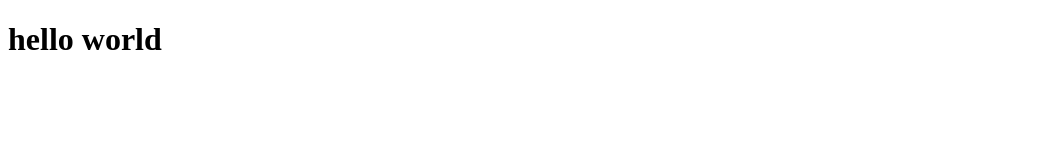
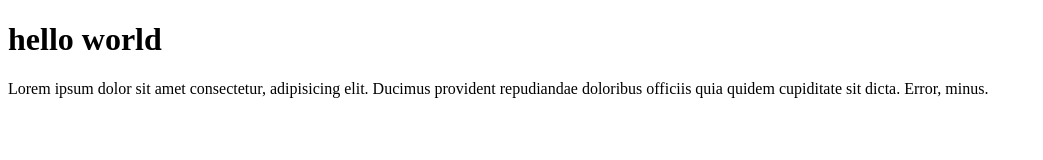
Before and after one commit to adovg/test-rep, a plain HTML site: page index.html in a window 1280 px wide. Shown: the whole page, without its empty margins (0-1043 px from the left). Drawn offline with Linux system fonts and the light colour scheme.

Commit message:
paragraph

```diff
--- a/index.html
+++ b/index.html
@@ -7,5 +7,10 @@
   </head>
   <body>
     <h1>hello world</h1>
+    <p>
+      Lorem ipsum dolor sit amet consectetur, adipisicing elit. Ducimus
+      provident repudiandae doloribus officiis quia quidem cupiditate sit dicta.
+      Error, minus.
+    </p>
   </body>
 </html>
```
